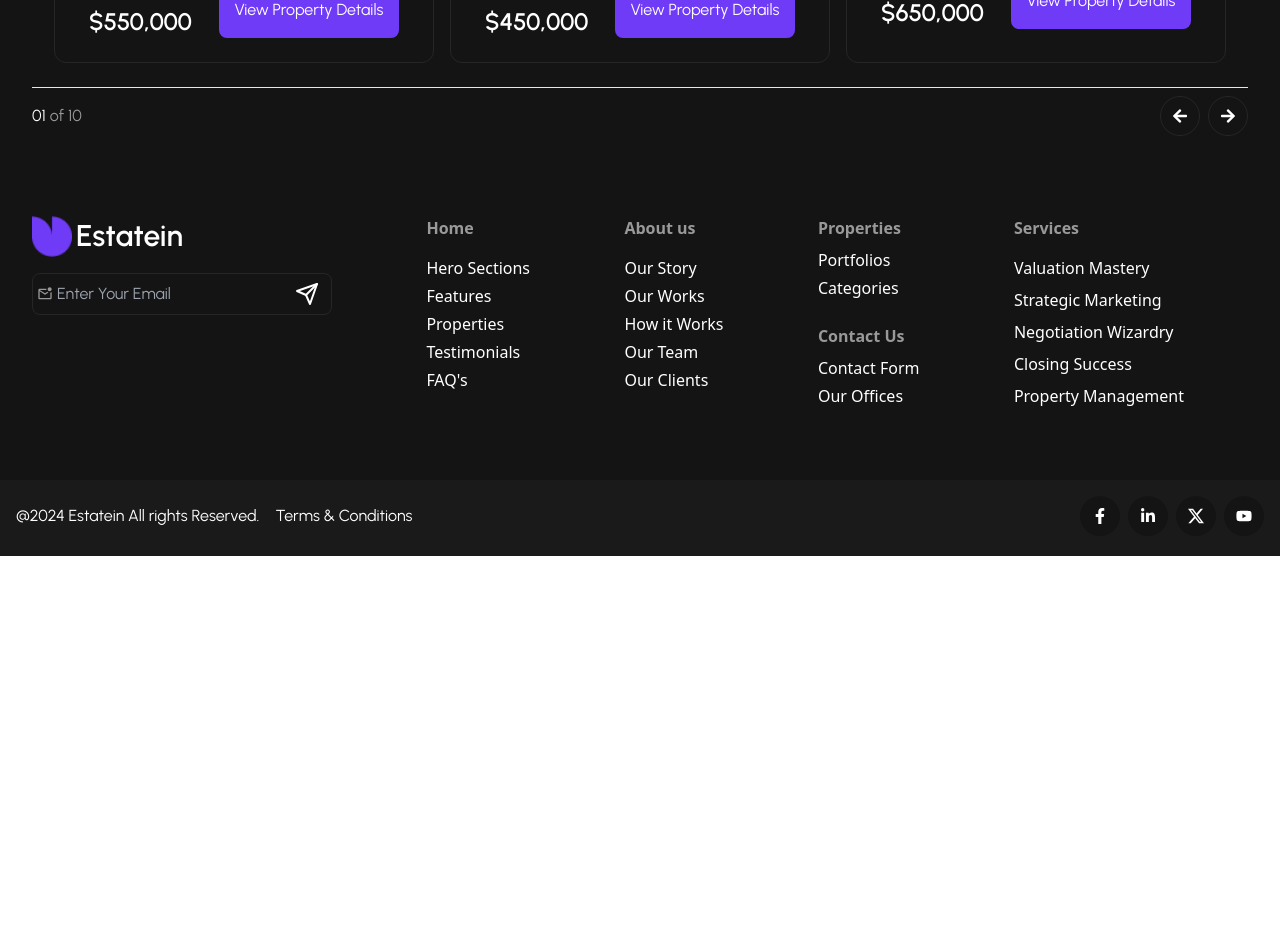
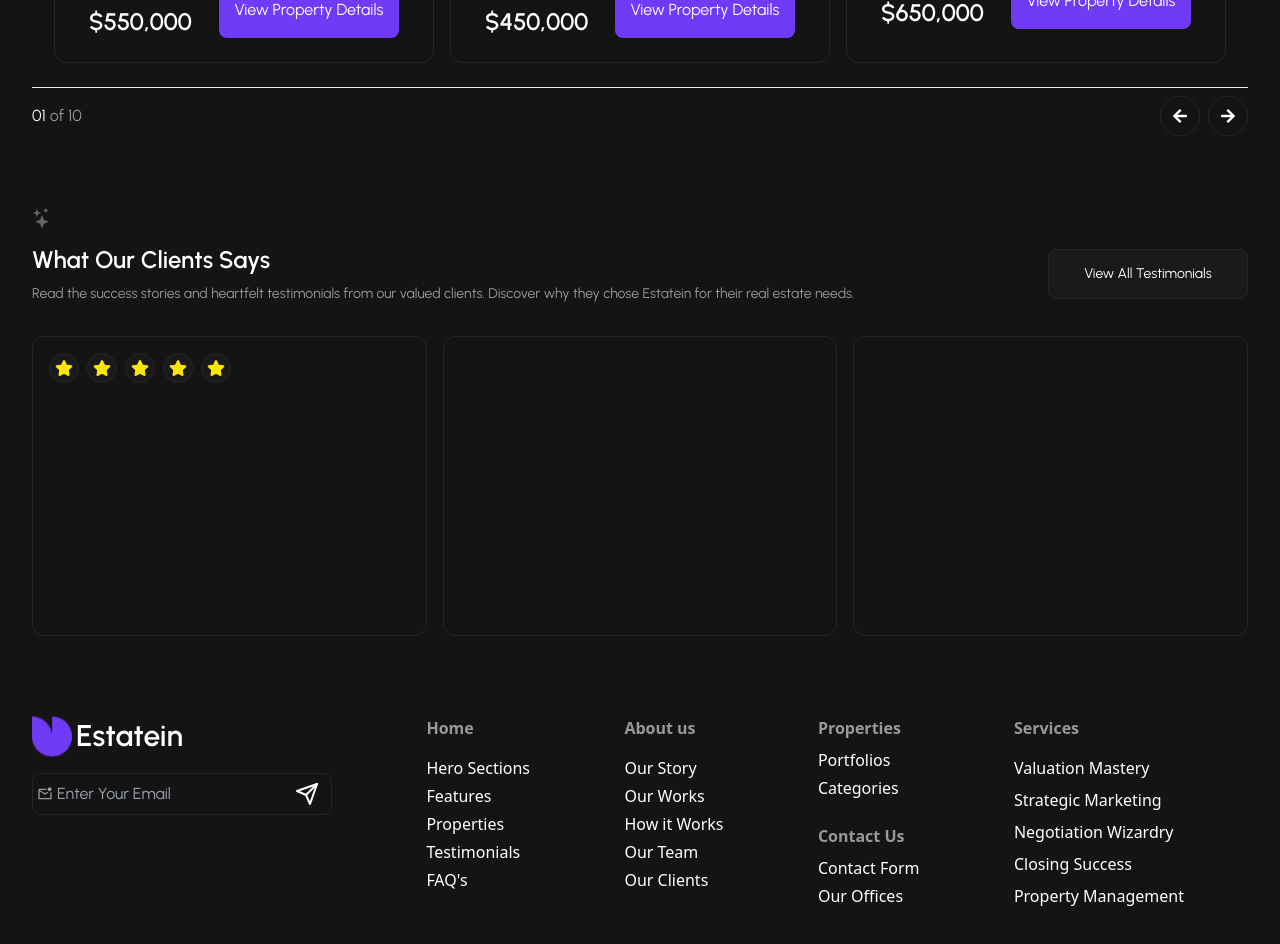
Before and after one commit to Kezmandre/Real-Estate, a React (Vite) app in the folder front-end/: page / in a window 1280 px wide. Shown: the part 1460-2404 px from the top of the page. Before the commit the page ends 2016 px from the top, so only its background shows below. Built offline with nearby package versions, Linux system fonts and the light colour scheme.

Commit message:
testimonial component

```diff
--- a/front-end/src/Component/Home/Home.jsx
+++ b/front-end/src/Component/Home/Home.jsx
@@ -43,7 +43,7 @@ const Home = () => {
                 <p className="text-[#999]">Years of Experience</p>
               </div>
             </div>
-            <div className="absolute top-20 right[50%] left-[50%] w-[80px] h-[80px] rounded-full">
+            <div className="animate-spin absolute top-20 right[50%] left-[50%] w-[80px] h-[80px] rounded-full">
               <img
                 src={Sub_Container}
                 alt=""
--- a/front-end/src/Component/Property/Property.jsx
+++ b/front-end/src/Component/Property/Property.jsx
@@ -1,9 +1,9 @@
 import React from "react";
 import { BsStars } from "react-icons/bs";
 import { MdBed, MdHouseSiding } from "react-icons/md";
-import { FaBath ,FaArrowRight, FaArrowLeft} from "react-icons/fa";
+import { FaBath, FaArrowRight, FaArrowLeft } from "react-icons/fa";
 import { buildingData } from "../../assets/Data/Data";
-import House_1 from "../../assets/Images/house_img_1.png";
+
 const Property = () => {
   return (
     <div className="m-0 pt-10 Bg">
@@ -75,13 +75,24 @@ const Property = () => {
         </div>
         <hr className="pb-2" />
         <div className="flex justify-between items-center">
-          <span className="text-white flex gap-1">
+        <div className="view_btn flex lg:hidden text-sm h-[40px] w-[150px] justify-center items-center p-2 text-white cursor-pointer">
+            View All Properties
+          </div>
+          <span className="text-white hidden lg:flex gap-1">
             {" "}
             01 <p className="text-[#999]"> of 10 </p>
           </span>
-          <div className="flex gap-2 cursor-pointer">
-            <div className="w-[40px] h-[40px] text-white hover:bg-[#999] nextIcon flex justify-center items-center"><FaArrowLeft/></div>
-            <div className="w-[40px] h-[40px] text-white hover:bg-[#999] nextIcon flex justify-center items-center"><FaArrowRight/></div>
+          <div className="flex justify-center items-center gap-2 cursor-pointer">
+            <div className="w-[40px] h-[40px] text-white hover:bg-[#999] nextIcon flex justify-center items-center">
+              <FaArrowLeft />
+            </div>
+            <span className="text-white flex lg:hidden gap-1">
+              {" "}
+              01 <p className="text-[#999]"> of 10 </p>
+            </span>
+            <div className="w-[40px] h-[40px] text-white hover:bg-[#999] nextIcon flex justify-center items-center">
+              <FaArrowRight />
+            </div>
           </div>
         </div>
       </div>
--- /dev/null
+++ b/front-end/src/Component/Testimonials/Testimonials.jsx
@@ -0,0 +1,54 @@
+import React from "react";
+import { BsStars } from "react-icons/bs";
+import { FaStar } from "react-icons/fa";
+const Testimonials = () => {
+  return (
+    <div className="m-0 pt-8 Bg font-Urbanist">
+      <div className="w-[95%] mx-auto">
+        <div className="pt-10 pb-4">
+          <BsStars className="text-[#666666] text-xl" />
+        </div>
+        <div className="flex justify-between items-center pb-6">
+          <span>
+            <h2 className="text-white font-semibold text-2xl pb-2">
+              What Our Clients Says
+            </h2>
+            <p className="text-[#999] text-sm">
+              Read the success stories and heartfelt testimonials from our
+              valued clients. Discover why they chose Estatein for their real
+              estate needs.
+            </p>
+          </span>
+          <div className="view_btn hidden md:flex text-sm h-[50px] w-[200px] justify-center items-center text-center p-2 text-white cursor-pointer">
+            View All Testimonials
+          </div>
+        </div>
+        <div className="flex justify-center items-center gap-4 mt-2">
+          <div className="w-[400px] h-[300px] ppt_style">
+            <div className="flex m-4 gap-2">
+              <div className=" flex justify-center items-center w-[30px] h-[30px] star">
+                <FaStar className="text-[#FFE500] text-lg" />
+              </div>
+              <div className=" flex justify-center items-center w-[30px] h-[30px] star">
+                <FaStar className="text-[#FFE500] text-lg" />
+              </div>
+              <div className=" flex justify-center items-center w-[30px] h-[30px] star">
+                        <FaStar className="text-[#FFE500] text-lg"/>
+                    </div>
+                    <div className=" flex justify-center items-center w-[30px] h-[30px] star">
+                        <FaStar className="text-[#FFE500] text-lg"/>
+                    </div>
+                    <div className=" flex justify-center items-center w-[30px] h-[30px] star">
+                        <FaStar className="text-[#FFE500] text-lg"/>
+                    </div>
+            </div>
+          </div>
+          <div className="w-[400px] h-[300px] ppt_style"></div>
+          <div className="w-[400px] h-[300px] ppt_style"></div>
+        </div>
+      </div>
+    </div>
+  );
+};
+
+export default Testimonials;
--- a/front-end/src/Pages/HomePage.jsx
+++ b/front-end/src/Pages/HomePage.jsx
@@ -1,12 +1,14 @@
 import React from 'react'
 import Home from '../Component/Home/Home'
 import Property from '../Component/Property/Property'
+import Testimonials from '../Component/Testimonials/Testimonials'
 
 const HomePage = () => {
   return (
     <div>
        <Home/>
        <Property/>
+       <Testimonials/>
     </div>
   )
 }
--- a/front-end/src/index.css
+++ b/front-end/src/index.css
@@ -92,4 +92,10 @@
     border-radius: 69px;
     border: 1px solid var(--Grey-15, #262626);
   }
+
+  .star {
+    border-radius: 100px;
+    border: 1px solid var(--Grey-15, #262626);
+    background: var(--Grey-10, #1a1a1a);
+  }
 }
```
